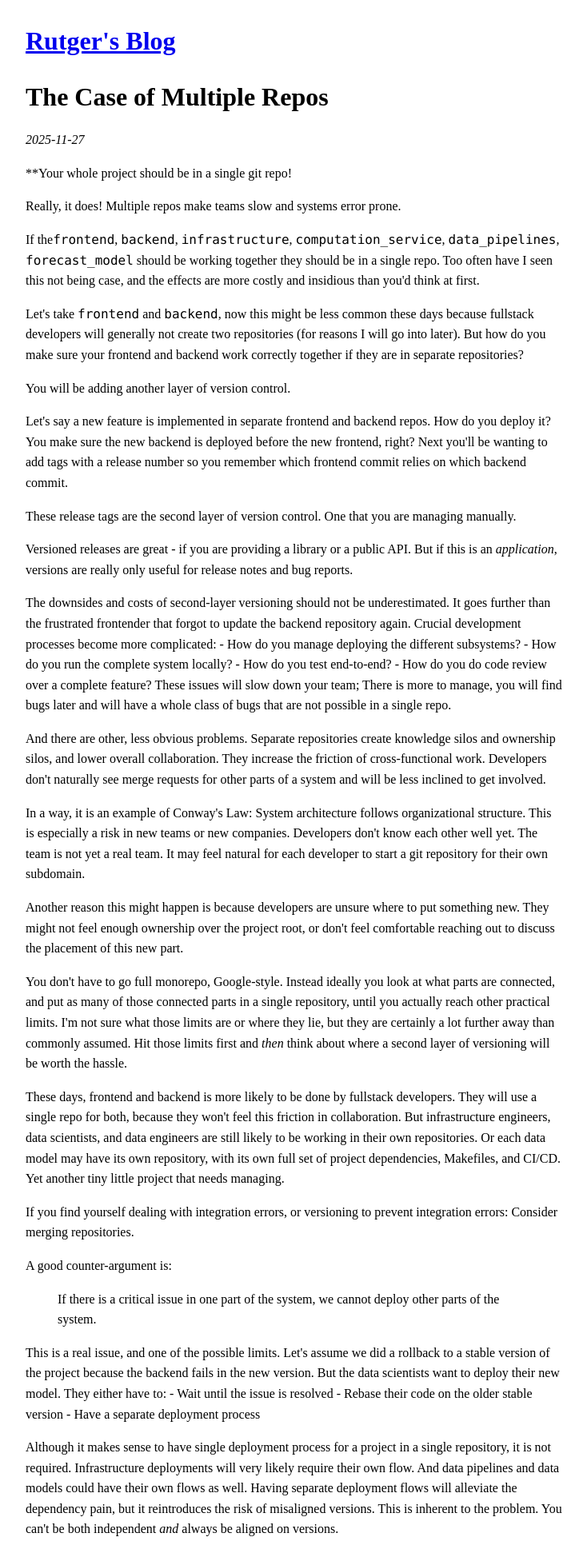
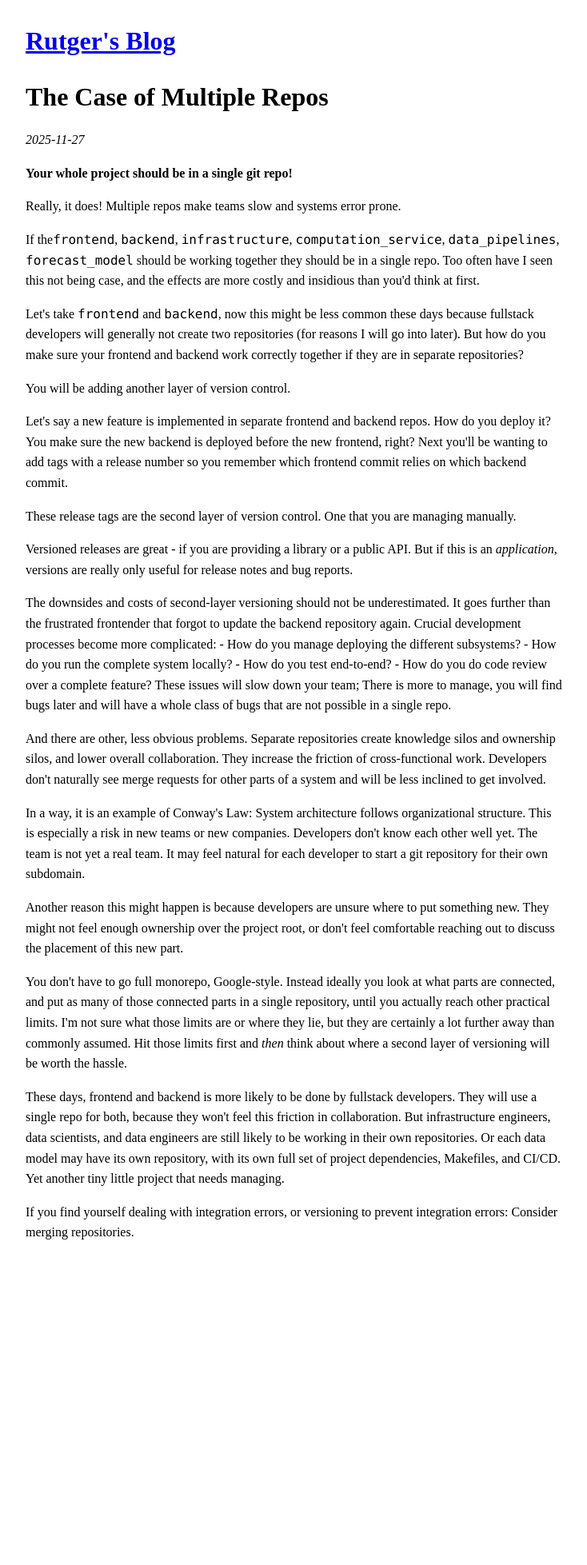
Before and after one commit to rjprins/rjprins.github.io, an MkDocs documentation site: the page built from docs/the-case-of-multiple-repos.md, in a window 1280 px wide. Shown: the whole page at 80% size, without its empty margins (272-1006 px from the left). Built offline with MkDocs 1.6.1, drawn with Linux system fonts in a browser that asks for light colours; after the commit the page ends 1586 px from its top, so only the background shows below that.

Commit message:
Update blog post

```diff
--- a/docs/the-case-of-multiple-repos.md
+++ b/docs/the-case-of-multiple-repos.md
@@ -2,7 +2,7 @@
 
 *2025-11-27*
 
-**Your whole project should be in a single git repo!
+**Your whole project should be in a single git repo!**
 
 Really, it does! Multiple repos make teams slow and systems error prone.
 
@@ -36,16 +36,3 @@ You don't have to go full monorepo, Google-style. Instead ideally you look at wh
 These days, frontend and backend is more likely to be done by fullstack developers. They will use a single repo for both, because they won't feel this friction in collaboration. But infrastructure engineers, data scientists, and data engineers are still likely to be working in their own repositories. Or each data model may have its own repository, with its own full set of project dependencies, Makefiles, and CI/CD. Yet another tiny little project that needs managing.
 
 If you find yourself dealing with integration errors, or versioning to prevent integration errors: Consider merging repositories.
-
-
-A good counter-argument is:
-
-> If there is a critical issue in one part of the system, we cannot deploy other parts of the system.
-
-This is a real issue, and one of the possible limits. Let's assume we did a rollback to a stable version of the project because the backend fails in the new version. But the data scientists want to deploy their new model. They either have to:
-- Wait until the issue is resolved
-- Rebase their code on the older stable version
-- Have a separate deployment process
-
-Although it makes sense to have single deployment process for a project in a single repository, it is not required. Infrastructure deployments will very likely require their own flow. And data pipelines and data models could have their own flows as well.
-Having separate deployment flows will alleviate the dependency pain, but it reintroduces the risk of misaligned versions. This is inherent to the problem. You can't be both independent _and_ always be aligned on versions.
```
